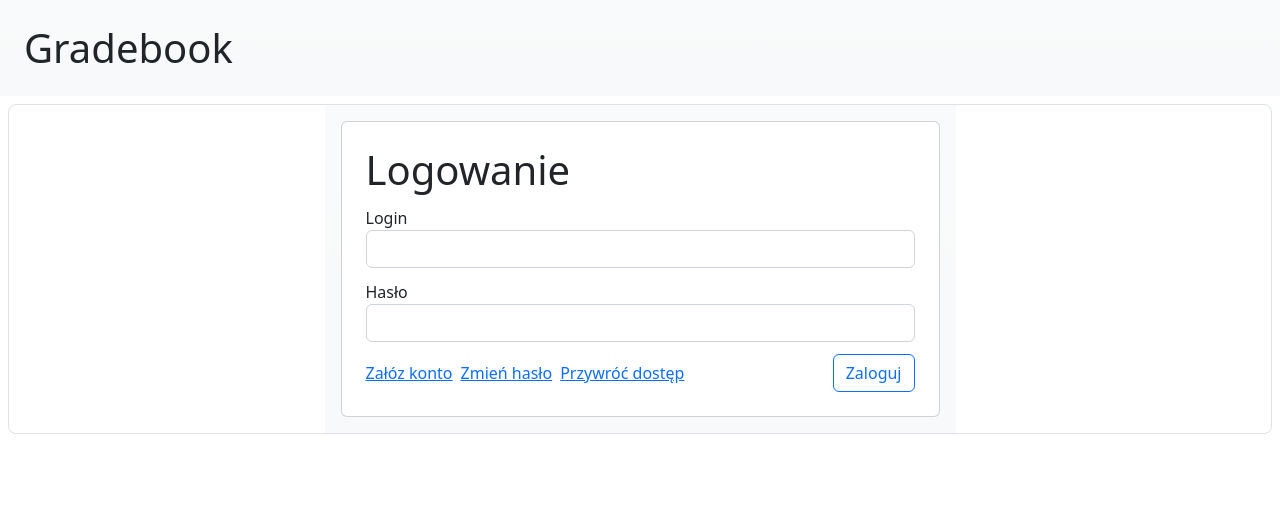
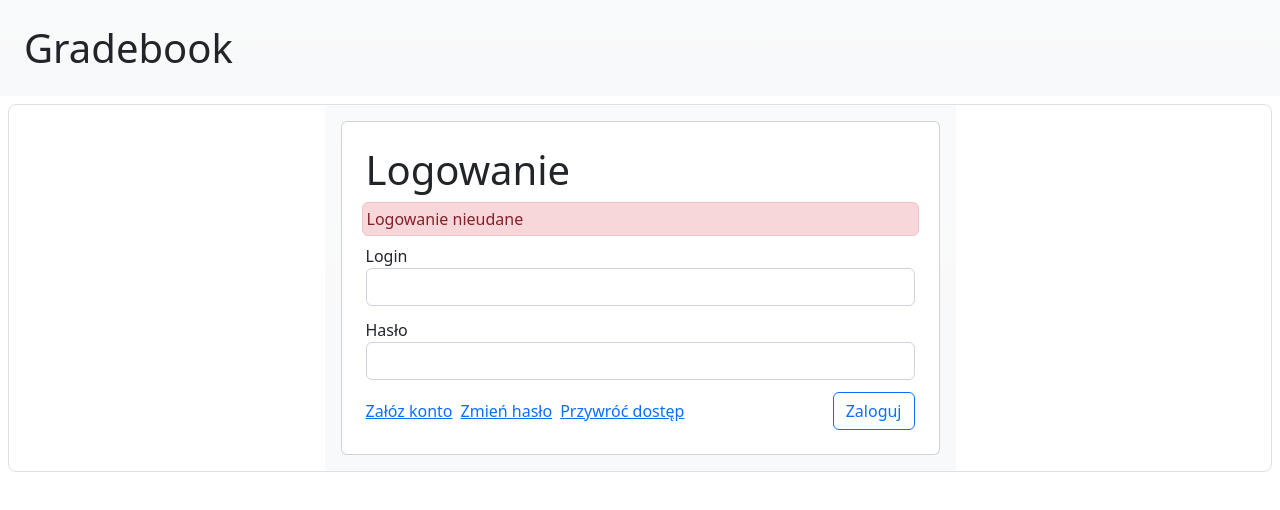
Before and after one commit to ra11p0/gradebook, a React (Create React App) app in the folder frontend/: page / in a window 1280 px wide. Both pictures are taken after a click on the input "Zaloguj". Shown: the top 510 px of the page. Built offline with nearby package versions, Linux system fonts and the light colour scheme; no server answers.

Commit message:
login failed alert

```diff
--- a/frontend/src/Components/Account/LoginForm.tsx
+++ b/frontend/src/Components/Account/LoginForm.tsx
@@ -24,7 +24,8 @@ interface LogInProps{
 
 interface LogInState{
     username?: string,
-    password?: string
+    password?: string,
+    loginFailed?: boolean
 }
 
 class LoginForm extends React.Component<LogInProps, LogInState> {
@@ -32,7 +33,8 @@ class LoginForm extends React.Component<LogInProps, LogInState> {
         super(props);
         this.state = {
             username: '',
-            password: ''
+            password: '',
+            loginFailed: false
         }
     }
     onLogIn(){
@@ -42,7 +44,10 @@ class LoginForm extends React.Component<LogInProps, LogInState> {
         }).then((r: any)=>{
             this.props.onLogIn!( r.data.token, r.data.refreshToken );
         }).catch((r:any)=>{
-            alert("error");
+            this.setState({
+                ...this.state,
+                loginFailed: true
+            });
         });
     }
     render(): React.ReactNode {
@@ -56,6 +61,12 @@ class LoginForm extends React.Component<LogInProps, LogInState> {
                     <div className='m-1 p-1 display-6'>
                         <label>Logowanie</label>
                     </div>
+                    {
+                        this.state.loginFailed &&
+                        <div className='m-1 p-1 alert alert-danger'>
+                            Logowanie nieudane
+                        </div>
+                    }
                     <div className='m-1 p-1'>
                         <label>Login</label>
                         <input className='form-control'
```
